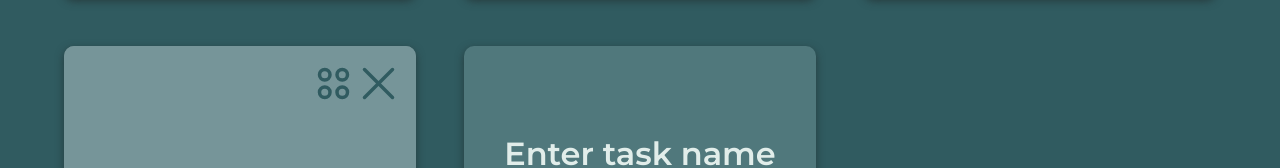
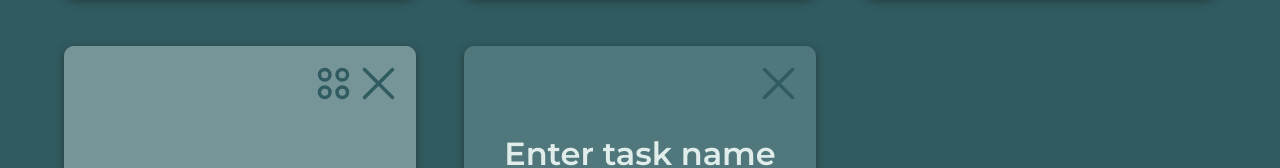
Before and after one commit to jchojna/task-timer, a React (Create React App) app: page / in a window 1280 px wide. Both pictures are taken after a click on the button "Add New Task". Shown: the part 606-774 px from the top of the page. Built offline with nearby package versions, Linux system fonts and the light colour scheme.

Commit message:
feat(Creator): update visibility style of creator's close button

```diff
--- a/src/components/Creator.js
+++ b/src/components/Creator.js
@@ -271,6 +271,8 @@ class Creator extends Component {
       "Creator__button--visible": isNextButtonVisible
     });
 
+    const closeButtonClass = "Creator__button Creator__button--visible Creator__button--close";
+
     const progressBarLoadedStyle = {
       width: isTaskTimeVisible ? `${1/3 * 100}%`
       : isBreakTimeVisible ?
@@ -355,7 +357,7 @@ class Creator extends Component {
 
         {/* CLOSE NEW TASK */}
         <button
-          className="Creator__closeButton"
+          className={closeButtonClass}
           onClick={this.handleCreatorClose}
         >
           <svg className="Creator__svg" viewBox="0 0 512 512">
--- a/src/scss/App.scss
+++ b/src/scss/App.scss
@@ -19,7 +19,7 @@
     grid-template-columns: repeat(auto-fill, minmax(250px, 1fr));
     height: 100%;
     min-height: 100vh;
-    //overflow: hidden;
+    overflow: hidden;
     padding: $board-padding-xs;
     width: 100%;
 
@@ -69,7 +69,7 @@
     font-weight: 600;
     height: 100%;
     opacity: 0;
-    padding: 10px;
+    padding: 20px;
     transition: opacity $new-task-button, visibility 0s $new-task-button;
     visibility: hidden;
     width: 100%;
--- a/src/scss/Creator.scss
+++ b/src/scss/Creator.scss
@@ -28,20 +28,6 @@
     animation: rotateOut ease-in forwards;
   }
 
-  &__closeButton {
-    @include button;
-    @include flex-center;
-    align-self: start;
-    fill: $color-background;
-    grid-area: closeBtn;
-    justify-self: end;
-    width: $close-button;
-
-    &:hover {
-      fill: $color-warning;
-    }
-  }
-
   &__button {
     @include button;
     @include flex-center;
@@ -65,6 +51,13 @@
       justify-self: end;
     }
 
+    &--close {
+      grid-area: closeBtn;
+      justify-self: end;
+      stroke-width: 10;
+      width: $close-button;
+    }
+
     &--visible {
       opacity: 1;
       transition: opacity $toggle-button, visibility;
@@ -72,7 +65,7 @@
     }
 
     &:hover {
-      stroke: $color-white;
+      stroke: $color-warning;
     }
   }
 
```
